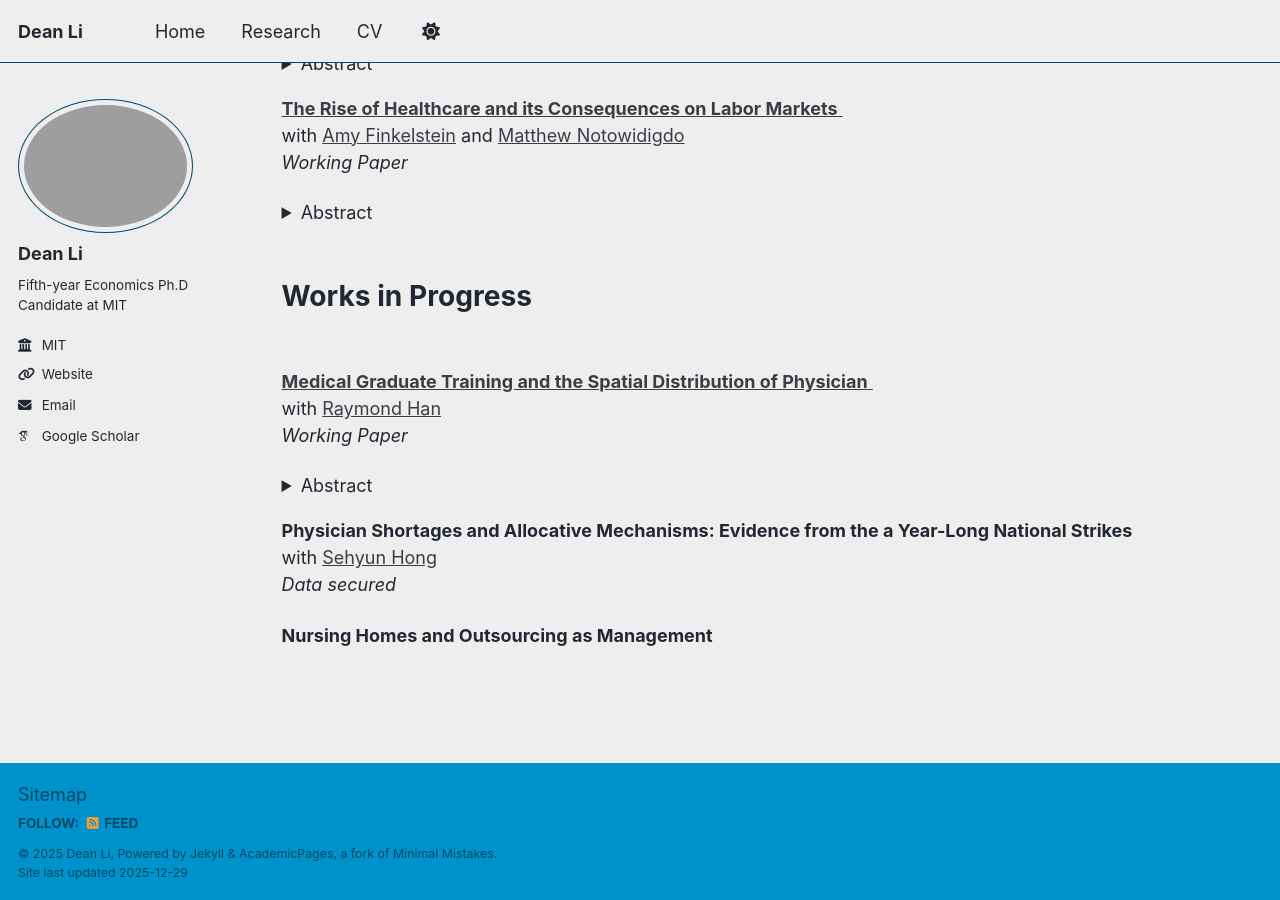
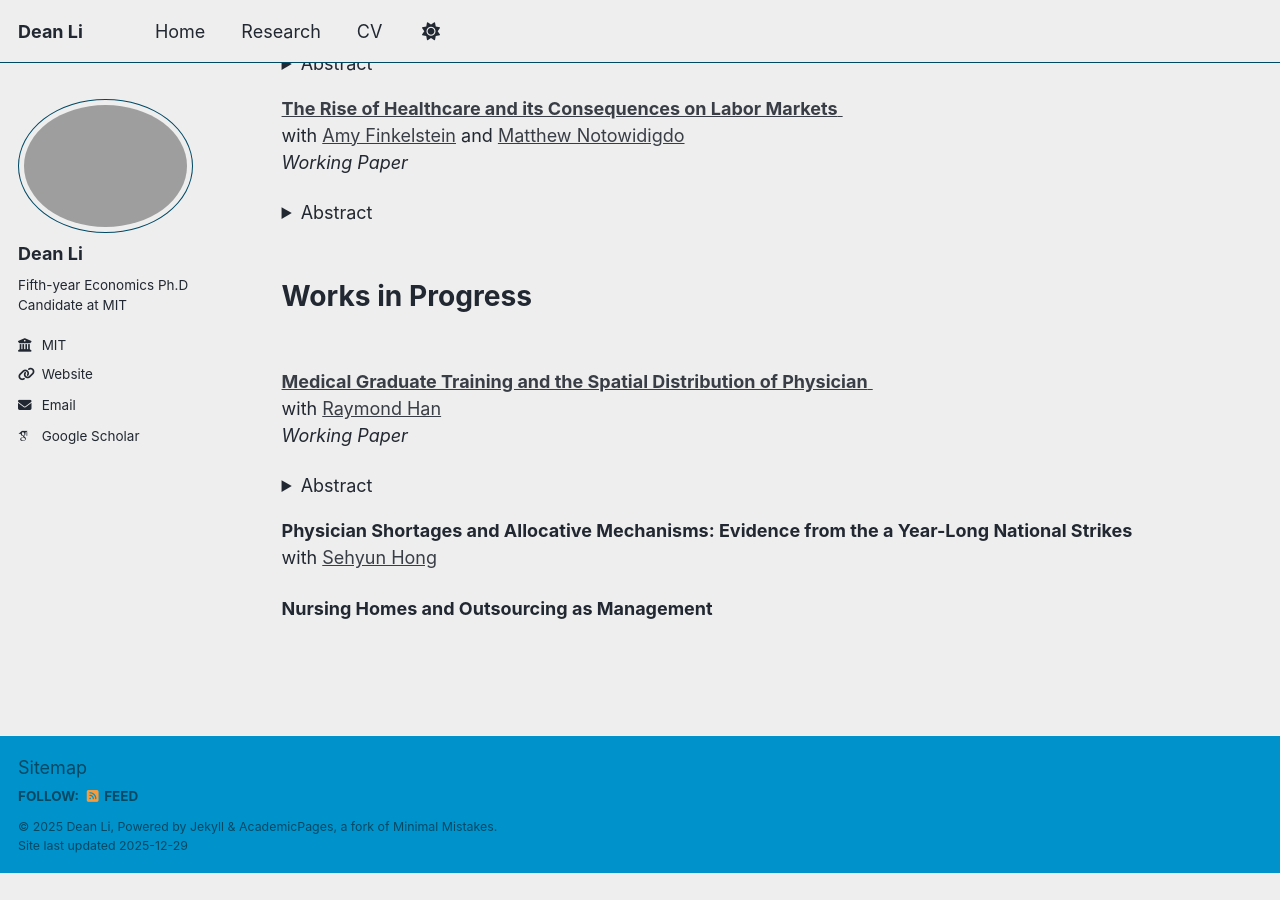
Before and after one commit to deanxli/deanxli.github.io, a Jekyll site: the page built from _pages/research.html, in a window 1280 px wide and 900 px high, scrolled down 651 px. Built offline with Jekyll 4.4.1, drawn with Linux system fonts in a browser that asks for light colours; some web fonts are replaced; a script bundle is joined from its source files by our own code; library files that are not in the unit come from our copies; after the commit the page ends 1524 px from its top, so only the background shows below that.

Commit message:
Update research.html

```diff
--- a/_pages/research.html
+++ b/_pages/research.html
@@ -103,8 +103,6 @@ author_profile: true
     <b>Physician Shortages and Allocative Mechanisms: Evidence from the a Year-Long National Strikes</b>&nbsp;&nbsp;
     <br>
     with <a href="https://sites.google.com/view/sehyunhong/" title="Sehyun Hong" target="_blank">Sehyun Hong</a>&nbsp;&nbsp;
-    <br>
-    <em>Data secured</em>
 </p>
 
 <p><b>Nursing Homes and Outsourcing as Management</b></p>
```
